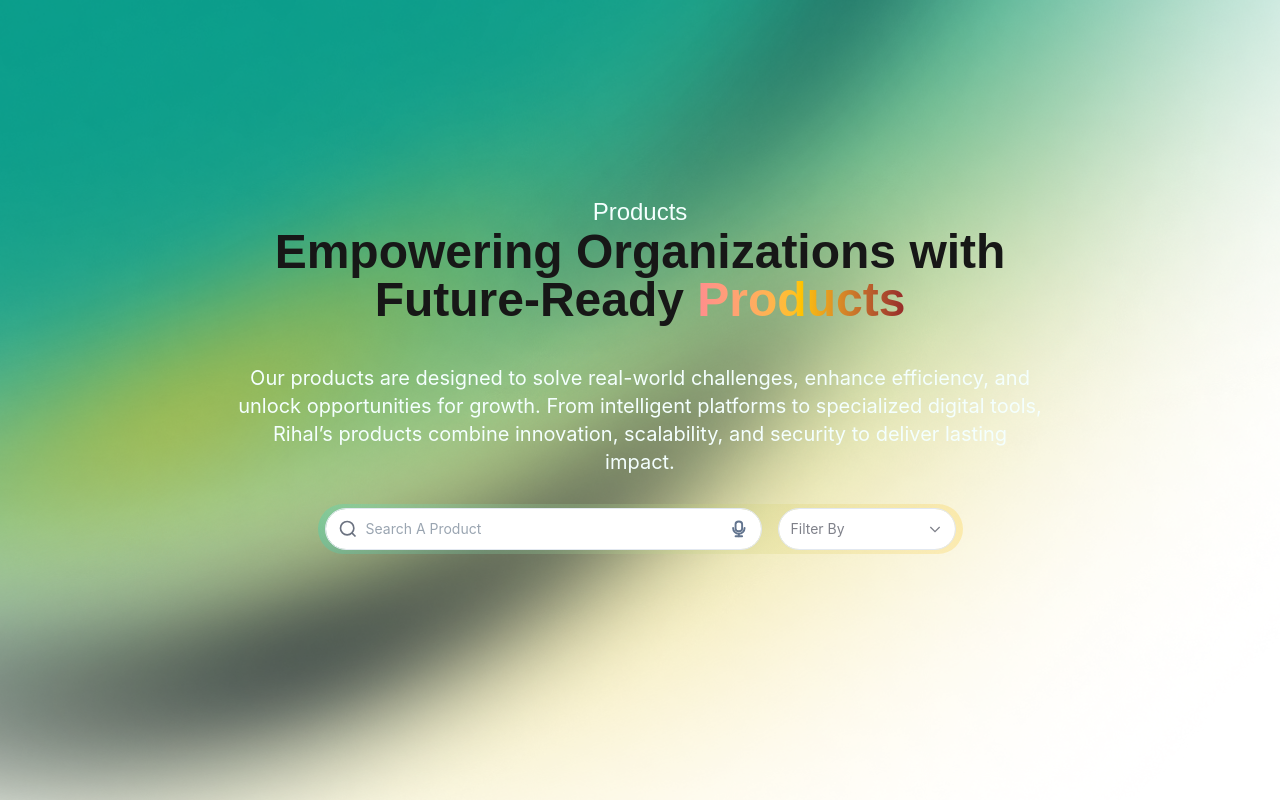
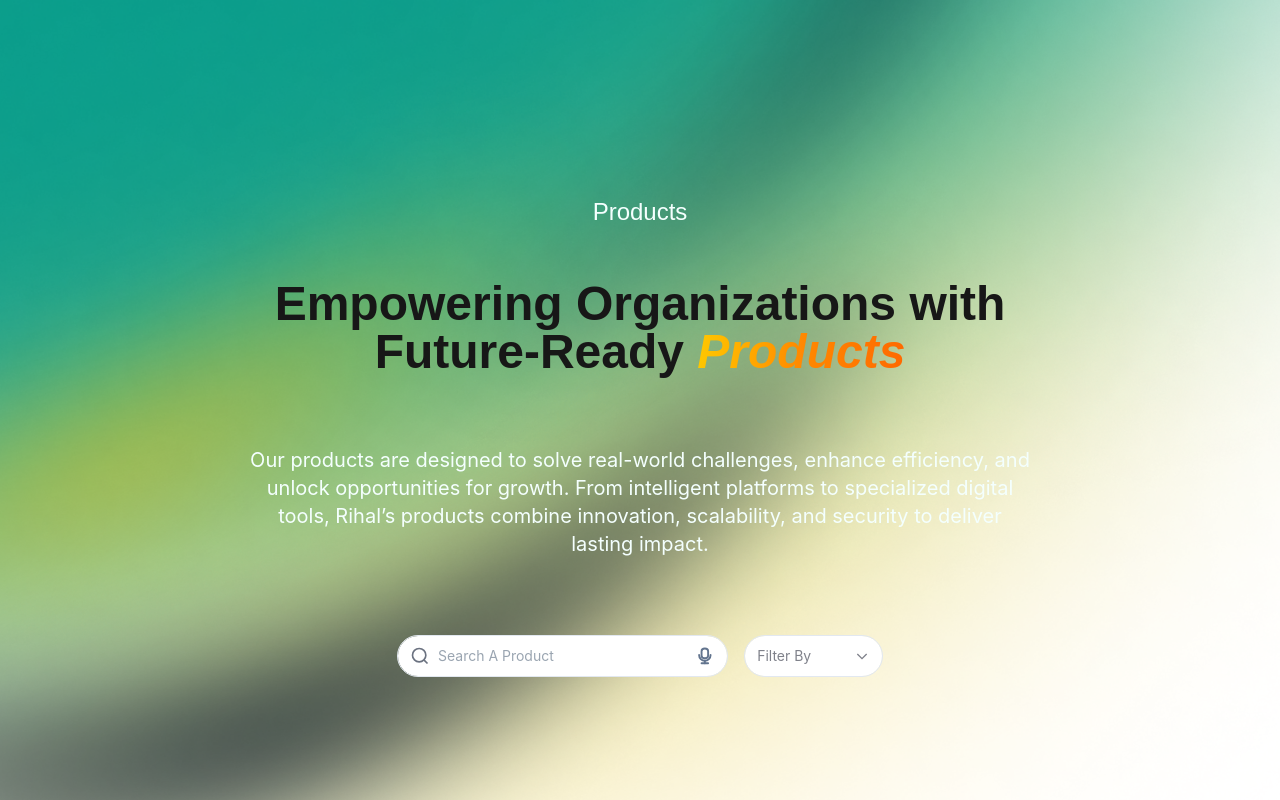
Before and after one commit to CodelineDotNetBatches/RihalWebsite-1, a Next.js app: page / in a window 1280 px wide. Shown: the top 800 px of the page. Built offline with nearby package versions, Linux system fonts and the light colour scheme.

Commit message:
add front style

```diff
--- a/src/app/components/Products/HeroSection/HeroDescrption.tsx
+++ b/src/app/components/Products/HeroSection/HeroDescrption.tsx
@@ -1,17 +1,22 @@
-import React from 'react'
+import React from "react";
 
 const HeroDescrption = () => {
   return (
     <div>
-      <div className="text-xl mb-7 text-[rgba(244,255,254,1)] text-xl font-normal font-['Inter'] leading-7 text-center">
-  Our products are designed to solve real-world challenges, enhance efficiency,
-  and unlock opportunities for growth. From intelligent platforms to specialized
-  digital tools, Rihal’s products combine innovation, scalability, and security
-  to deliver lasting impact.
-</div>
+      <div
+        className="text-xl mb-7 text-[rgba(244,255,254,1)] font-normal font-['Inter'] leading-7 text-center  mb-6
+          sm:mb-7"
+      >
+        <p>
+          {" "}
+          Our products are designed to solve real-world challenges, enhance
+          efficiency, and unlock opportunities for growth. From intelligent
+          platforms to specialized digital tools, Rihal’s products combine
+          innovation, scalability, and security to deliver lasting impact.
+        </p>
+      </div>
+    </div>
+  );
+};
 
-    </div>
-  )
-}
-
-export default HeroDescrption
+export default HeroDescrption;
--- a/src/app/components/Products/HeroSection/HeroEmp.tsx
+++ b/src/app/components/Products/HeroSection/HeroEmp.tsx
@@ -2,13 +2,15 @@
 
 function HeroEmp() {
   return (
-    <div className=" text-5xl mb-6 self-stretch h-28 text-center justify-start">
+    <div className=" text-5xl mb-6 self-stretch h-28 text-center justify-start  mb-6
+          sm:mb-7 ">
   <span className="text-rihal-white text-5xl font-semibold font-inter leading-[48px]">
     Empowering Organizations with Future-Ready{" "}
   </span>
-  <span className="text-5xl font-bold font-inter leading-[48px] bg-gradient-to-r from-[#FF8D8D] via-[#FFC300] to-[#962A2A] bg-clip-text text-transparent">
+  <span className="text-5xl font-bold font-inter italic leading-[48px]  bg-gradient-to-r from-yellow-400 via-orange-400 to-orange-500 bg-clip-text text-transparent">
     Products
   </span>
+
 </div>
 
   )
--- a/src/app/components/Products/HeroSection/HeroSearch.tsx
+++ b/src/app/components/Products/HeroSection/HeroSearch.tsx
@@ -4,7 +4,8 @@
   return (
     <div
       className="mb-11 flex h-[50px] p-2 justify-center items-center gap-[18px] shrink-0 rounded-[500px]
-      bg-gradient-to-l from-[rgba(255,195,0,0.23)] to-[rgba(0,230,208,0.23)]"
+       from-[rgba(255,195,0,0.23)] to-[rgba(0,230,208,0.23)]  mb-6
+          sm:mb-7 "
     >
       {/* Search Box */}
       <div className="w-[435px] h-10 px-3 py-2 bg-[#FFFFFF] rounded-3xl outline outline-1 outline-[#E2E8F0] flex justify-between items-center">
--- a/src/app/components/Products/HeroSection/HeroTitle.tsx
+++ b/src/app/components/Products/HeroSection/HeroTitle.tsx
@@ -3,7 +3,8 @@
 function HeroTitle() {
   return (
     <div>
-      <div className="text-[rgba(244,255,254,1)] text-2xl font-normal font-inter leading-8 text-center">
+      <div className="text-[rgba(244,255,254,1)] text-2xl font-normal font-inter leading-8 text-center  mb-6
+          sm:mb-7 ">
   Products
 </div>
 
--- a/src/app/components/Products/Products.tsx
+++ b/src/app/components/Products/Products.tsx
@@ -7,15 +7,49 @@
 const Products = () => {
   return (
     <div
-      className="px-[238px] pt-[196px] pb-[375px] flex flex-col items-center bg-cover bg-center"
-      style={{ backgroundImage: "url('/images/5.png')" }}
+      className="
+        w-full
+        min-h-screen
+        bg-[url('/images/5.png')]
+        bg-no-repeat
+        bg-cover
+        bg-center
+        px-6 sm:px-[238px]
+        pt-6 sm:pt-[196px]
+        pb-6 sm:pb-[375px]
+        flex flex-col items-center overflow-hidden
+        relative
+
+      "
     >
 
-       <HeroTitle />
-       <HeroEmp />
-       <HeroDescrption />
-       <HeroSearch />
+   {/* <div className="w-[839.71px] h-[849.89px] bg-teal-600 rounded-full blur-[203.71px] z-0 absolute "></div>
+    <div className="w-[873px] h-[838px] bg-teal-600/80 rounded-full blur-[203.71px] z-0 absolute"></div>
+    <div className="w-[653.65px] h-[1058.70px] origin-top-left rotate-[112.20deg] bg-gradient-to-bl from-slate-900/50 to-black/0 blur-3xl z-0 absolute"></div>
+    <div className="w-[1628px] h-[1639px] bg-gradient-to-br from-teal-600 to-yellow-400/50 rounded-full blur-[203.71px] z-0 absolute"></div>
+    <div className="w-[1270.03px] h-[601.72px] origin-top-left rotate-[-7.68deg] bg-gradient-to-bl from-slate-900/90 to-black/0 blur-3xl z-0 absolute"></div>
+    <div className="w-[1081.35px] h-[470.50px] origin-top-left rotate-[-15deg] bg-gradient-to-bl from-yellow-400 to-teal-600/0 blur-3xl  z-0 absolute"></div>
+    <div className="w-[1520.11px] h-[1490.37px] bg-teal-600/40 rounded-full blur-[203.71px]  z-0 absolute"></div>
+*/}
+      <div className="flex flex-col flex-wrap items-center w-full gap-6 sm:gap-0">
 
+        <div className="w-full sm:max-w-[785px]">
+          <HeroTitle />
+        </div>
+
+        <div className="w-full sm:max-w-[785px] mt-6 sm:mt-[24px]">
+          <HeroEmp />
+        </div>
+
+        <div className="w-full sm:max-w-[785px] mt-6 sm:mt-[26px]">
+          <HeroDescrption />
+        </div>
+
+
+        <div className="w-full sm:max-w-[500px] mt-6 sm:mt-[45px]">
+          <HeroSearch />
+        </div>
+      </div>
     </div>
   )
 }
--- a/tailwind.config.js
+++ b/tailwind.config.js
@@ -1,23 +1,23 @@
 module.exports = {
-     content: [
+  content: [
     "./pages/**/*.{js,ts,jsx,tsx}",
     "./components/**/*.{js,ts,jsx,tsx}",
   ],
   theme: {
     extend: {
       colors: {
-       'rihal-white': 'rgba(244, 255, 254, 1)',
-        'gradient-start': '#FF8D8D', // rgba(255,141,141,1)
-        'gradient-middle': '#FFC300', // rgba(255,195,0,1)
-        'gradient-end': '#962A2A', // rgba(150,42,42,1)
-           'theme-background': '#ffffff',
-        'theme-foreground': '#111827',
-        'theme-muted-foreground': '#6b7280',
-        'theme-input': '#d1d5db',
+        "rihal-white": "rgba(244, 255, 254, 1)",
+        "gradient-start": "#FF8D8D", // rgba(255,141,141,1)
+        "gradient-middle": "#FFC300", // rgba(255,195,0,1)
+        "gradient-end": "#962A2A", // rgba(150,42,42,1)
+        "theme-background": "#ffffff",
+        "theme-foreground": "#111827",
+        "theme-muted-foreground": "#6b7280",
+        "theme-input": "#d1d5db",
       },
       fontFamily: {
-        'inter': ['Inter', 'sans-serif'],
+        inter: ["Inter", "sans-serif"],
       },
     },
   },
-}
+};
```
